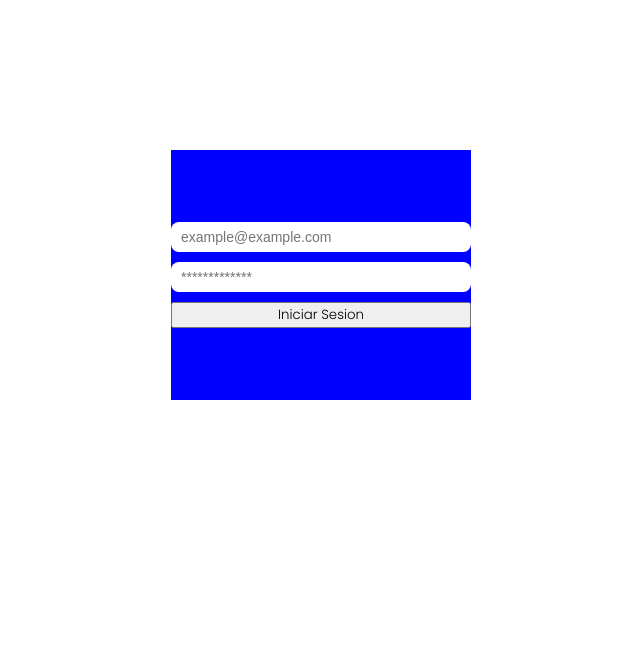
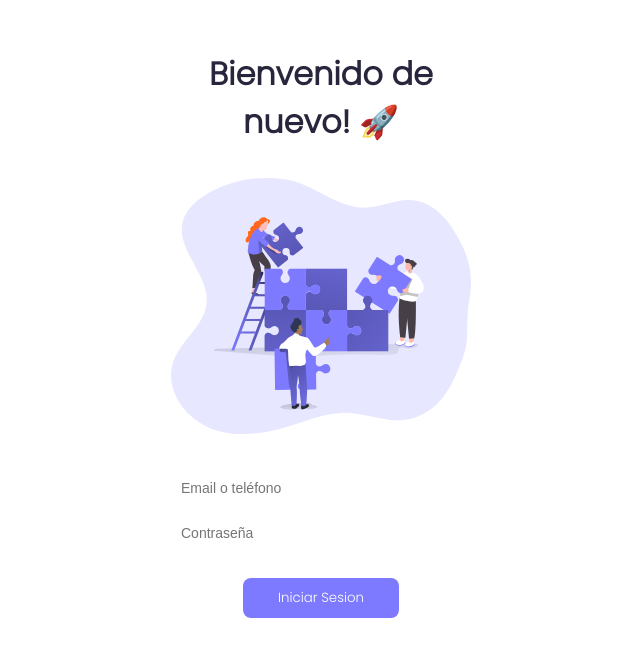
Before and after one commit to ProyectoGrupales/cataloge-client, a Next.js app: page / in a window 1280 px wide. Shown: the top 656 px of the page, without its empty margins (319-959 px from the left). Built offline with nearby package versions, Linux system fonts and the light colour scheme.

Commit message:
style: change style for login page

```diff
--- a/src/pages/index.js
+++ b/src/pages/index.js
@@ -1,4 +1,7 @@
+import Image from 'next/image';
 import style from '../styles/index.module.scss';
+import startUp from '../../public/images/startUp.svg';
+import teamWork from '../../public/images/teamWork.svg';
 
 const Home = () => {
 	const redirect = () => {
@@ -6,9 +9,17 @@ const Home = () => {
 	};
 	return (
 		<div className={style.container}>
-			<input type='text' placeholder='example@example.com' />
-			<input type='password' placeholder='*************' />
-			<button onClick={redirect}> Iniciar Sesion </button>
+			<h1>Bienvenido de nuevo! 🚀</h1>
+
+			<div>
+				<Image src={teamWork} height={500} width={500} />
+			</div>
+
+			<form>
+				<input type='text' placeholder='Email o teléfono' />
+				<input type='password' placeholder='Contraseña' />
+				<button onClick={redirect}> Iniciar Sesion </button>
+			</form>
 		</div>
 	);
 };
--- a/src/styles/index.module.scss
+++ b/src/styles/index.module.scss
@@ -7,19 +7,30 @@
 	width: 300px;
 	gap: 10px;
 	margin: auto;
-	margin-top: 150px;
-	background-color: blue;
-	height: 250px;
+	margin-top: 50px;
+	text-align: center;
 
+	form {
+		display: flex;
+		flex-direction: column;
+		gap: 15px;
 		input {
 			height: 30px;
 			padding: 0px 10px;
 			font-size: 14px;
 			border-radius: 8px;
 			border: none;
+		}
 
-		&:focus {
-			outline: none;
+		button {
+			width: fit-content;
+			border: none;
+			border-radius: 8px;
+			background-color: $violet;
+			padding: 10px 35px;
+			margin: auto;
+			margin-top: 15px;
+			color: white;
 		}
 	}
 }
```
Also changed, not shown: public/images/startUp.svg (added), public/images/teamWork.svg (added). Lines whose indentation alone changed are shown as unchanged.
